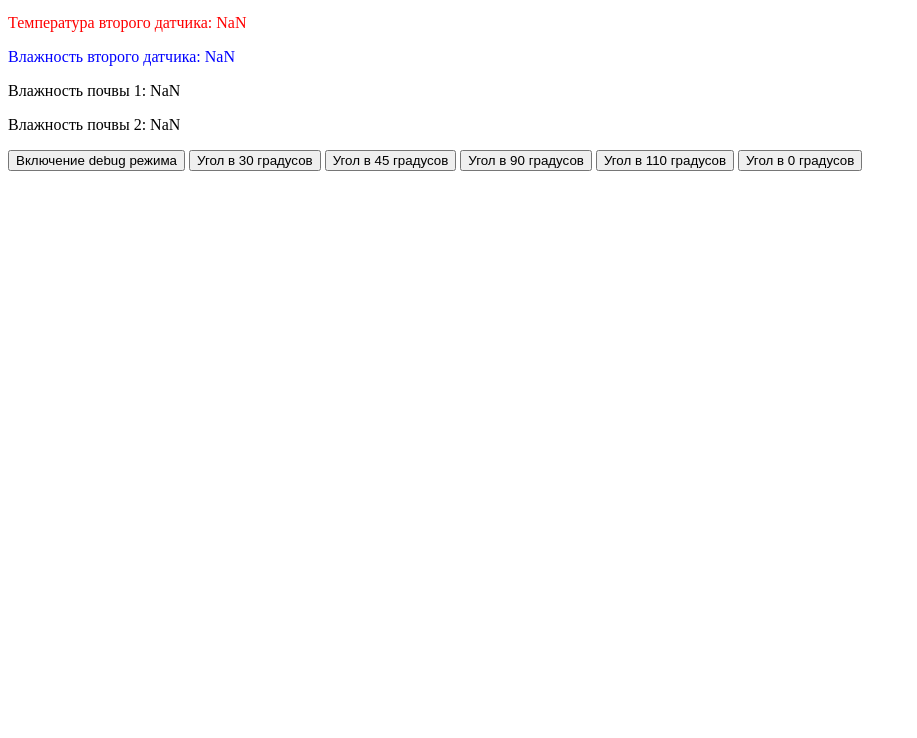
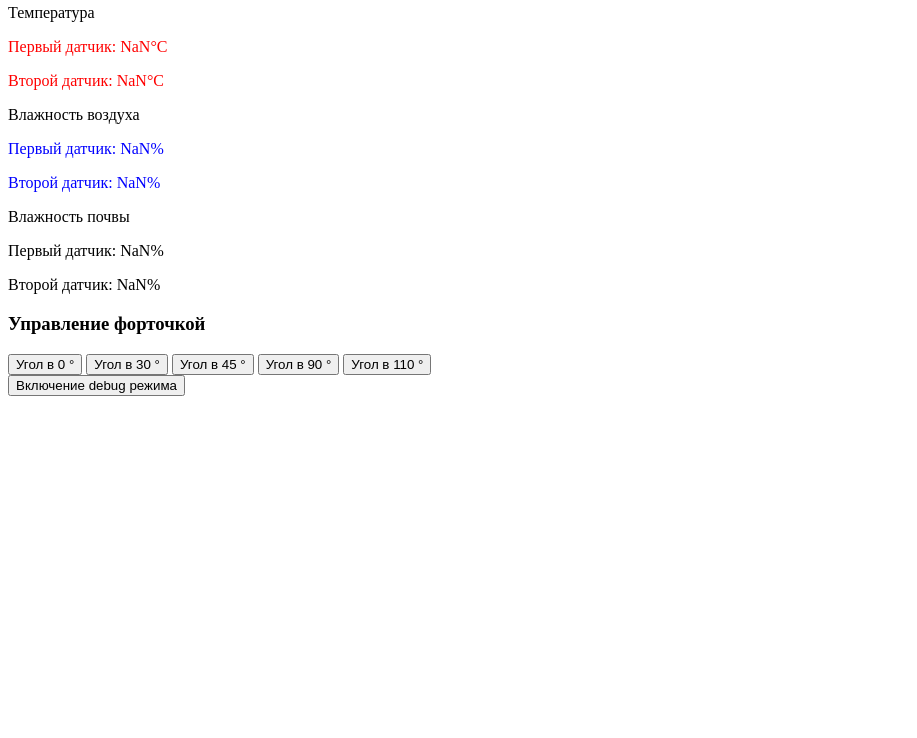
Before and after one commit to gapandr/repo-for-predproff, a plain HTML site: page esp-3/data/index.html in a window 1280 px wide. Shown: the part 62-800 px from the top of the page, without its empty margins (0-917 px from the left). Drawn offline with Linux system fonts and the light colour scheme; no server answers.

Commit message:
Update index.html
Косметические улучшения сайта

```diff
--- a/esp-3/data/index.html
+++ b/esp-3/data/index.html
@@ -6,20 +6,34 @@
     <title>Теплица</title>
 </head>
 <body>
-    <p class="temp_detector">Температура первого датчика: <span id="temp1">-200</span></p>
-    <p class="hum_detector">Влажность первого датчика: <span id="hum1">-200</span></p>
-    <p class="temp_detector">Температура второго датчика: <span id="temp2">-200</span></p>
-    <p class="hum_detector">Влажность второго датчика: <span id="hum2">-200</span></p>
-    <p class="soil_detector">Влажность почвы 1: <span id="soil1">-200</span></p>
-    <p class="soil_detector">Влажность почвы 2: <span id="soil2">-200</span></p>
-
-    <button id="test_btn" value="OK" type="button" onclick="UpdateTest()">Тест (ты не должен это видеть!)</button>
-    <button id="debug_btn" value="OK" type="button" onclick="DebugMode()">Включение debug режима</button>
-
-    <button onclick="SetAngle(30)">Угол в 30 градусов</button>
-    <button onclick="SetAngle(45)">Угол в 45 градусов</button>
-    <button onclick="SetAngle(90)">Угол в 90 градусов</button>
-    <button onclick="SetAngle(110)">Угол в 110 градусов</button>
-    <button onclick="SetAngle(0)">Угол в 0 градусов</button>
-
+    <h1>Умная Теплица</h1>
+    <div id="sensors">
+        <div class="block">
+            <p class="block-title">Температура</p>
+            <p class="temp_detector">Первый датчик: <span id="temp1">-200.00</span>&deg;C</p>
+            <p class="temp_detector">Второй датчик: <span id="temp2">-200.00</span>&deg;C</p>
+        </div>
+        <div class="block">
+            <p class="block-title">Влажность воздуха</p>
+            <p class="hum_detector">Первый датчик: <span id="hum1">-200.00</span>%</p>
+            <p class="hum_detector">Второй датчик: <span id="hum2">-200.00</span>%</p>
+        </div>
+        <div class="block">
+            <p class="block-title">Влажность почвы</p>
+            <p class="soil_detector">Первый датчик: <span id="soil1">-200.00</span>%</p>
+            <p class="soil_detector">Второй датчик: <span id="soil2">-200.00</span>%</p>
+        </div>
+    </div>
+    <div id="buttons">
+        <h3>Управление форточкой</h3>
+        <button onclick="SetAngle(0)">Угол в 0 &deg;</button>
+        <button onclick="SetAngle(30)">Угол в 30 &deg;</button>
+        <button onclick="SetAngle(45)">Угол в 45 &deg;</button>
+        <button onclick="SetAngle(90)">Угол в 90 &deg;</button>
+        <button onclick="SetAngle(110)">Угол в 110 &deg;</button>
+    </div>
+    <div id="debug_block">
+        <button id="test_btn" value="OK" type="button" onclick="UpdateTest()">Тест (ты не должен это видеть!)</button>
+        <button id="debug_btn" value="OK" type="button" onclick="DebugMode()">Включение debug режима</button>
+    </div>
 </body>
```
